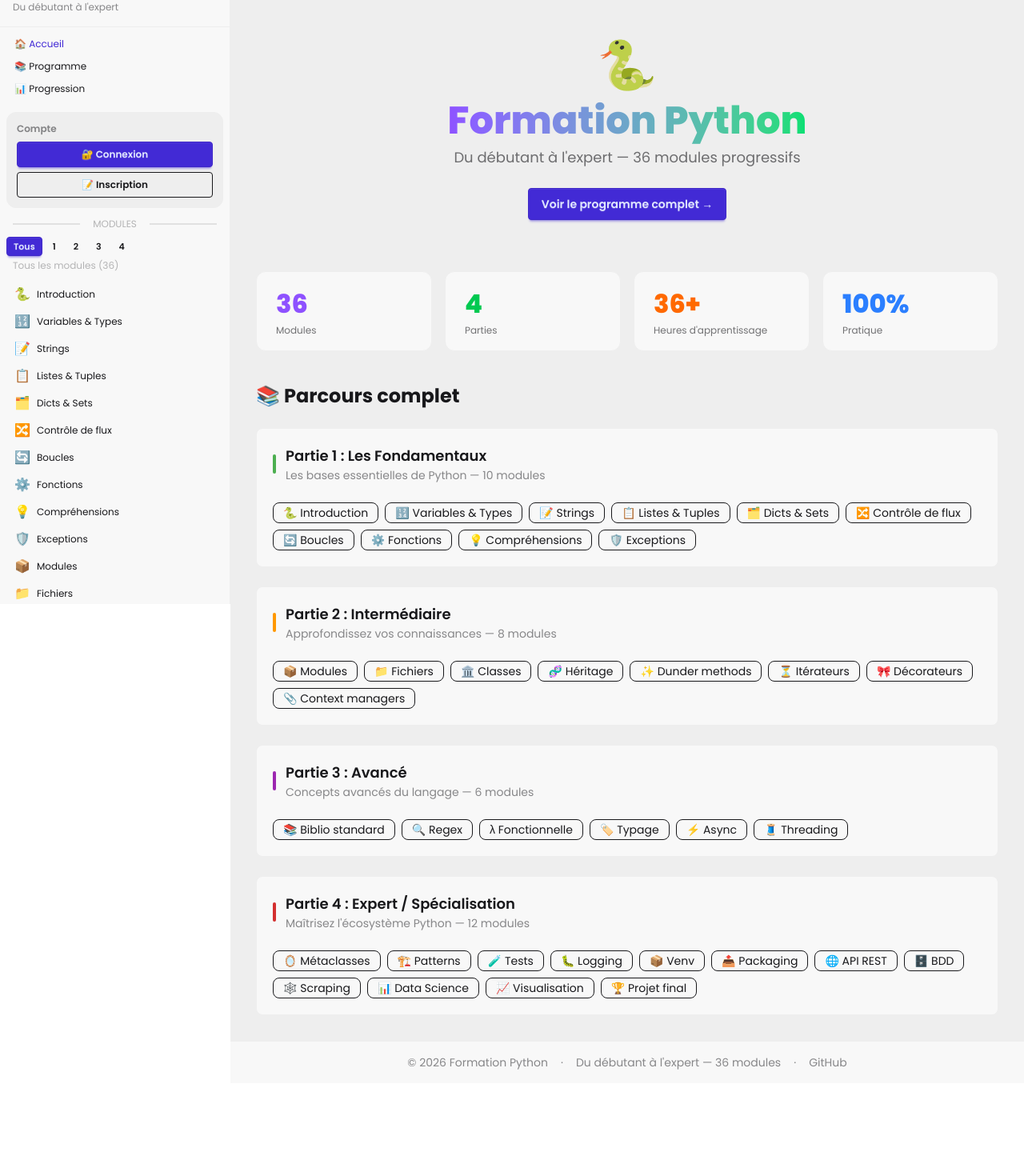
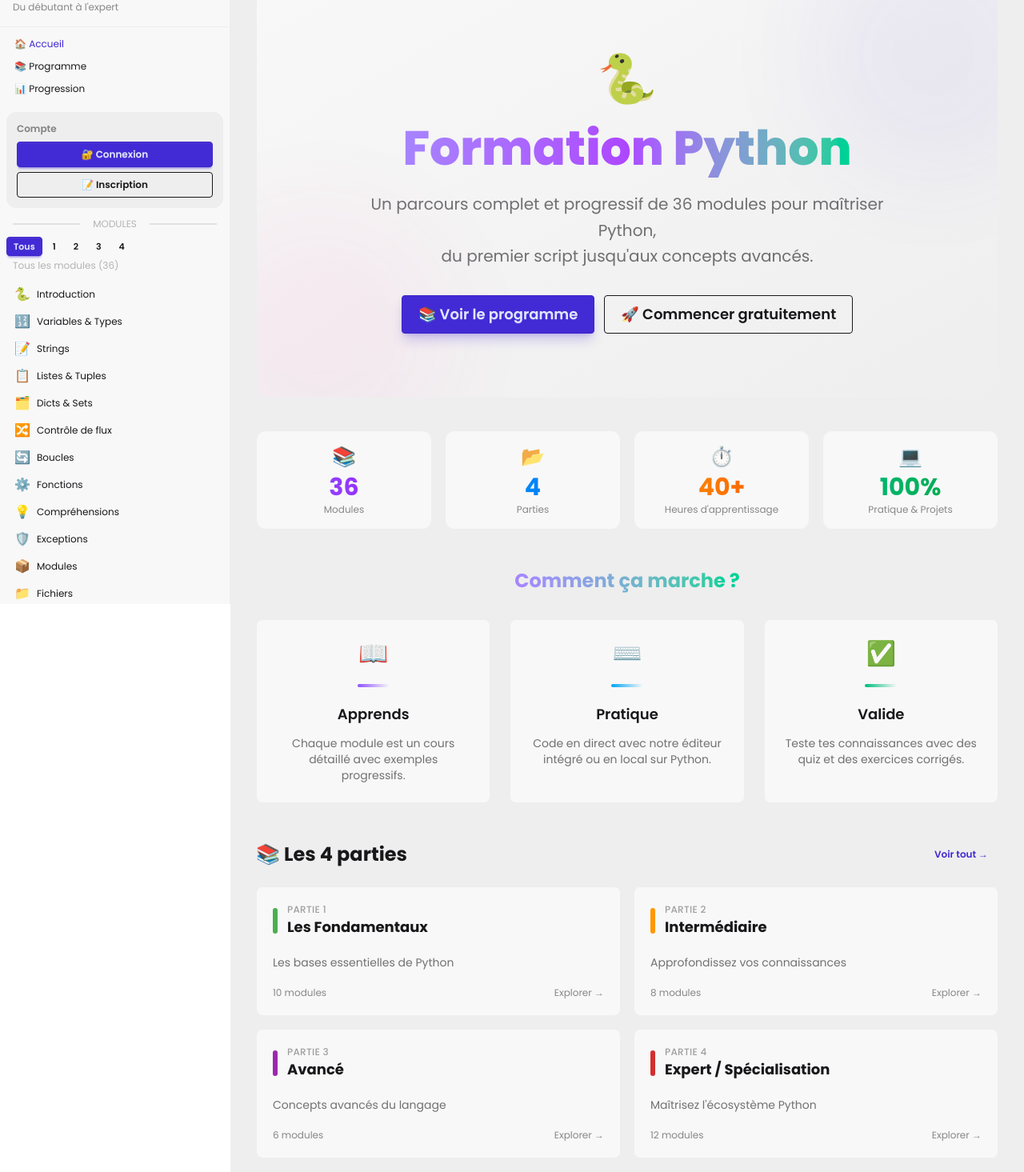
Before and after one commit to AMOUZOU-Kodjo/formation-python-web, a React (Vite) app: page / in a window 1280 px wide. Shown: the part 45-1510 px from the top of the page at 80% size. Before the commit the page ends 1399 px from the top, so only its background shows below. Built offline with nearby package versions, Linux system fonts and the light colour scheme; no server answers.

Commit message:
Page accueil professionnelle et attrayante

```diff
--- a/src/pages/Home.jsx
+++ b/src/pages/Home.jsx
@@ -1,68 +1,145 @@
 import { Link } from 'react-router-dom'
 import { MODULES, PARTS } from '../data/modules'
+import { useAuth } from '../contexts/AuthContext'
+import { useProgress } from '../hooks/useProgress'
+
+const STATS = [
+  { value: 36, suffix: '', label: 'Modules', icon: '📚', color: 'from-violet-500 to-purple-600' },
+  { value: 4, suffix: '', label: 'Parties', icon: '📂', color: 'from-sky-500 to-blue-600' },
+  { value: 40, suffix: '+', label: "Heures d'apprentissage", icon: '⏱️', color: 'from-amber-500 to-orange-600' },
+  { value: 100, suffix: '%', label: 'Pratique & Projets', icon: '💻', color: 'from-emerald-500 to-green-600' },
+]
+
+const STEPS = [
+  { num: '01', title: 'Apprends', desc: 'Chaque module est un cours détaillé avec exemples progressifs.', icon: '📖', color: 'border-violet-500' },
+  { num: '02', title: "Pratique", desc: 'Code en direct avec notre éditeur intégré ou en local sur Python.', icon: '⌨️', color: 'border-sky-500' },
+  { num: '03', title: 'Valide', desc: "Teste tes connaissances avec des quiz et des exercices corrigés.", icon: '✅', color: 'border-emerald-500' },
+]
 
 export default function Home() {
+  const { user, isConfigured } = useAuth()
+  const { getOverallProgress } = useProgress(user)
+  const stats = getOverallProgress(MODULES.length)
+
   return (
-    <div className="max-w-8xl mx-auto">
-      <div className="hero py-12">
-        <div className="hero-content text-center">
-          <div>
-            <span className="text-6xl mb-4 block">🐍</span>
-            <h1 className="text-4xl md:text-5xl font-extrabold">
-              <span className="text-transparent bg-clip-text bg-gradient-to-r from-violet-500 to-green-400">
+    <div className="max-w-6xl mx-auto">
+      {/* Hero */}
+      <section className="relative overflow-hidden rounded-2xl bg-gradient-to-br from-base-200 to-base-300 border border-base-300 mb-10">
+        <div className="absolute inset-0 opacity-5">
+          <div className="absolute -top-20 -right-20 w-80 h-80 bg-primary rounded-full blur-3xl" />
+          <div className="absolute -bottom-20 -left-20 w-80 h-80 bg-secondary rounded-full blur-3xl" />
+        </div>
+        <div className="relative px-6 md:px-12 py-14 md:py-20 text-center">
+          <div className="text-6xl mb-5">🐍</div>
+          <h1 className="text-4xl md:text-6xl font-extrabold leading-tight mb-4">
+            <span className="text-transparent bg-clip-text bg-gradient-to-r from-violet-400 via-purple-500 to-emerald-400">
               Formation Python
             </span>
           </h1>
-            <p className="text-lg text-base-content/60 mt-2 max-w-xl mx-auto">
-              Du débutant à l'expert — 36 modules progressifs
+          <p className="text-lg md:text-xl text-base-content/60 max-w-2xl mx-auto mb-8 leading-relaxed">
+            Un parcours complet et progressif de 36 modules pour maîtriser Python,<br className="hidden md:block" />
+            du premier script jusqu'aux concepts avancés.
           </p>
-            <Link to="/curriculum" className="btn btn-primary mt-6 gap-2">
-              Voir le programme complet →
+          <div className="flex flex-wrap justify-center gap-3">
+            <Link to="/curriculum" className="btn btn-primary btn-lg gap-2 shadow-lg shadow-primary/25">
+              📚 Voir le programme
             </Link>
+            {!user && isConfigured && (
+              <Link to="/signup" className="btn btn-outline btn-lg gap-2">
+                🚀 Commencer gratuitement
+              </Link>
+            )}
+            {user && (
+              <Link to="/progress" className="btn btn-outline btn-lg gap-2">
+                📊 Ma progression
+              </Link>
+            )}
+          </div>
+        </div>
+      </section>
+
+      {/* Stats */}
+      <section className="grid grid-cols-2 md:grid-cols-4 gap-4 mb-12">
+        {STATS.map(s => (
+          <div key={s.label} className="stat bg-base-200 border border-base-300 rounded-xl py-4 px-3 text-center">
+            <div className="text-2xl mb-1">{s.icon}</div>
+            <div className={`text-2xl md:text-3xl font-bold text-transparent bg-clip-text bg-gradient-to-r ${s.color}`}>
+              {s.value}{s.suffix}
+            </div>
+            <div className="text-xs text-base-content/50 mt-0.5">{s.label}</div>
+          </div>
+        ))}
+      </section>
+
+      {/* How it works */}
+      <section className="mb-12">
+        <h2 className="text-2xl font-bold text-center mb-8">
+          <span className="text-transparent bg-clip-text bg-gradient-to-r from-violet-400 to-emerald-400">
+            Comment ça marche ?
+          </span>
+        </h2>
+        <div className="grid md:grid-cols-3 gap-6">
+          {STEPS.map((step, i) => (
+            <div key={step.num} className="card bg-base-200 border border-base-300 hover:border-primary/40 transition-all duration-300 group">
+              <div className="card-body items-center text-center p-6">
+                <div className={`text-3xl mb-3`}>{step.icon}</div>
+                <div className={`w-10 h-1 rounded-full mb-3 bg-gradient-to-r ${step.color.replace('border', 'from')} ${step.color.replace('border', 'to')}`} />
+                <h3 className="card-title text-lg">{step.title}</h3>
+                <p className="text-sm text-base-content/60 mt-1">{step.desc}</p>
+              </div>
+            </div>
+          ))}
+        </div>
+      </section>
+
+      {/* Parts */}
+      <section className="mb-10">
+        <div className="flex items-center justify-between mb-6">
+          <h2 className="text-2xl font-bold">📚 Les 4 parties</h2>
+          <Link to="/curriculum" className="btn btn-ghost btn-sm gap-1 text-primary">
+            Voir tout →
+          </Link>
+        </div>
+        <div className="grid md:grid-cols-2 gap-4">
+          {PARTS.map(part => {
+            const mods = MODULES.filter(m => m.part === part.id)
+            const completed = user ? MODULES.filter(m => m.part === part.id && stats.completed).length : 0
+            return (
+              <Link key={part.id} to="/curriculum" className="no-underline group">
+                <div className="card bg-base-200 border border-base-300 hover:border-primary/40 transition-all duration-300 h-full">
+                  <div className="card-body p-5">
+                    <div className="flex items-center gap-3 mb-3">
+                      <div className="w-1.5 h-8 rounded-full shrink-0" style={{ background: part.color }} />
+                      <div className="min-w-0">
+                        <div className="text-xs text-base-content/40 font-medium tracking-wide uppercase">Partie {part.id}</div>
+                        <h3 className="font-bold text-lg">{part.title}</h3>
+                      </div>
+                    </div>
+                    <p className="text-sm text-base-content/60 mb-3 line-clamp-2">{part.desc}</p>
+                    <div className="flex items-center justify-between text-xs text-base-content/50 mt-auto">
+                      <span>{mods.length} modules</span>
+                      <span className="group-hover:text-primary transition-colors">Explorer →</span>
                     </div>
                   </div>
                 </div>
-
-      <div className="grid grid-cols-2 md:grid-cols-4 gap-4 mb-10">
-        {[
-          { value: MODULES.length, label: 'Modules', color: 'text-violet-500' },
-          { value: PARTS.length, label: 'Parties', color: 'text-green-500' },
-          { value: '36+', label: "Heures d'apprentissage", color: 'text-orange-500' },
-          { value: '100%', label: 'Pratique', color: 'text-blue-500' },
-        ].map(s => (
-          <div key={s.label} className="stat bg-base-200 rounded-xl border border-base-300">
-            <div className={`stat-value ${s.color}`}>{s.value}</div>
-            <div className="stat-desc">{s.label}</div>
-          </div>
-        ))}
-      </div>
-
-      <div className="space-y-6">
-        <h2 className="text-2xl font-bold flex items-center gap-2">📚 Parcours complet</h2>
-        {PARTS.map(part => {
-          const mods = MODULES.filter(m => m.part === part.id)
-          return (
-            <div key={part.id} className="card bg-base-200 border border-base-300">
-              <div className="card-body p-5">
-                <div className="flex items-center gap-3 mb-2">
-                  <div className="w-1 h-6 rounded" style={{ background: part.color }} />
-                  <div>
-                    <h3 className="card-title text-lg">Partie {part.id} : {part.title}</h3>
-                    <p className="text-sm text-base-content/50">{part.desc} — {mods.length} modules</p>
-                  </div>
-                </div>
-                <div className="flex flex-wrap gap-2 mt-2">
-                  {mods.map(m => (
-                    <Link key={m.id} to={`/module/${m.id}`} className="badge badge-outline gap-1 py-3 px-3 hover:badge-primary transition-colors no-underline">
-                      {m.icon} {m.short}
               </Link>
-                  ))}
-                </div>
-              </div>
-            </div>
             )
           })}
         </div>
+      </section>
+
+      {/* CTA finale */}
+      {!user && isConfigured && (
+        <section className="card bg-gradient-to-r from-violet-600 to-purple-700 text-white border-none mb-6">
+          <div className="card-body items-center text-center p-8 md:p-12">
+            <h2 className="text-2xl md:text-3xl font-bold mb-2">Prêt à commencer ?</h2>
+            <p className="text-white/70 mb-6 max-w-lg">Crée ton compte gratuitement et accède à l'intégralité de la formation.</p>
+            <Link to="/signup" className="btn btn-white text-violet-700 hover:bg-white/90 gap-2 shadow-lg">
+              🚀 Créer mon compte
+            </Link>
+          </div>
+        </section>
+      )}
     </div>
   )
 }
```
Lines whose indentation alone changed are shown as unchanged.
